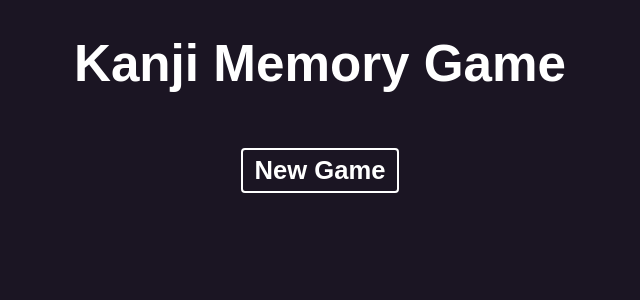
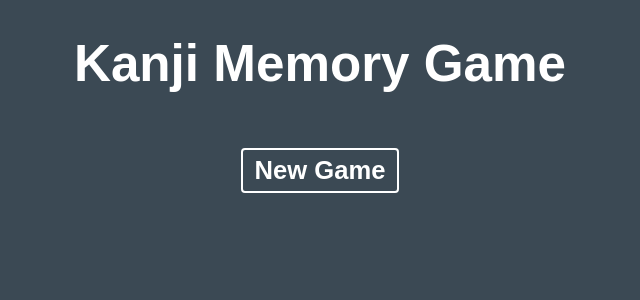
Before and after one commit to mikako-shirai/Kanji-Memory-Game, a React (Create React App) app: page / in a window 1280 px wide. Shown: the top 300 px of the page, without its empty margins (320-960 px from the left). Built offline with nearby package versions, Linux system fonts and the light colour scheme.

Commit message:
chore: update import

```diff
--- a/src/index.jsx
+++ b/src/index.jsx
@@ -2,7 +2,6 @@ import React from 'react';
 import ReactDOM from 'react-dom/client';
 
 import App from './components/App.jsx';
-import './styles/index.css';
 
 const root = ReactDOM.createRoot(document.getElementById('root'));
 root.render(
--- a/src/styles/app.css
+++ b/src/styles/app.css
@@ -1,6 +1,12 @@
 body {
-  background-color: #3b4954;
+  font-family: Raleway, sans-serif;
+  margin: 0;
+  font-size: 1.6em;
+  text-align: center;
+  background: #3b4954;
+  color: #fff;
 }
+
 .card-display {
   margin-top: 5vh;
   display: grid;
--- a/src/styles/index.css
+++ b/src/styles/index.css
@@ -1,8 +1,8 @@
-body {
+/* body {
   font-family: Raleway, sans-serif;
   margin: 0;
   font-size: 1.6em;
   text-align: center;
   background: #1b1523;
   color: #fff;
-}
+} */
```
